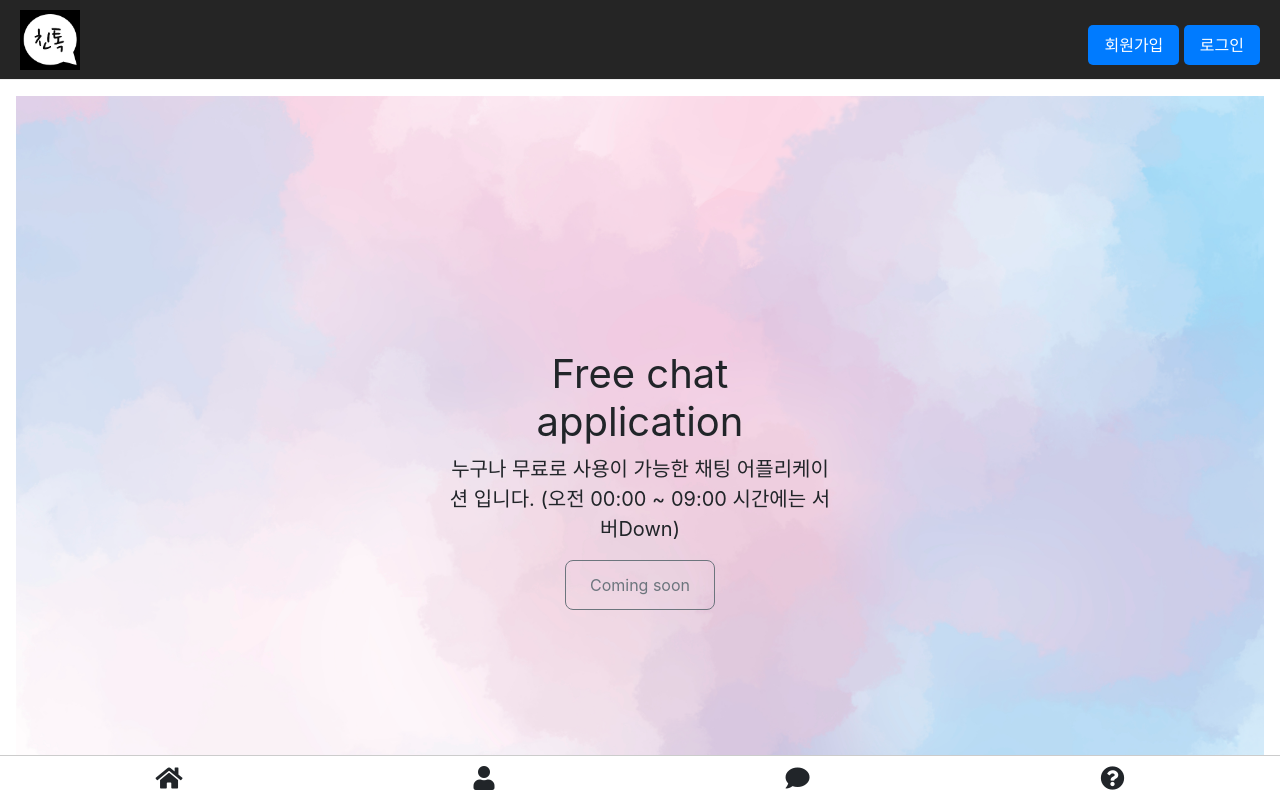
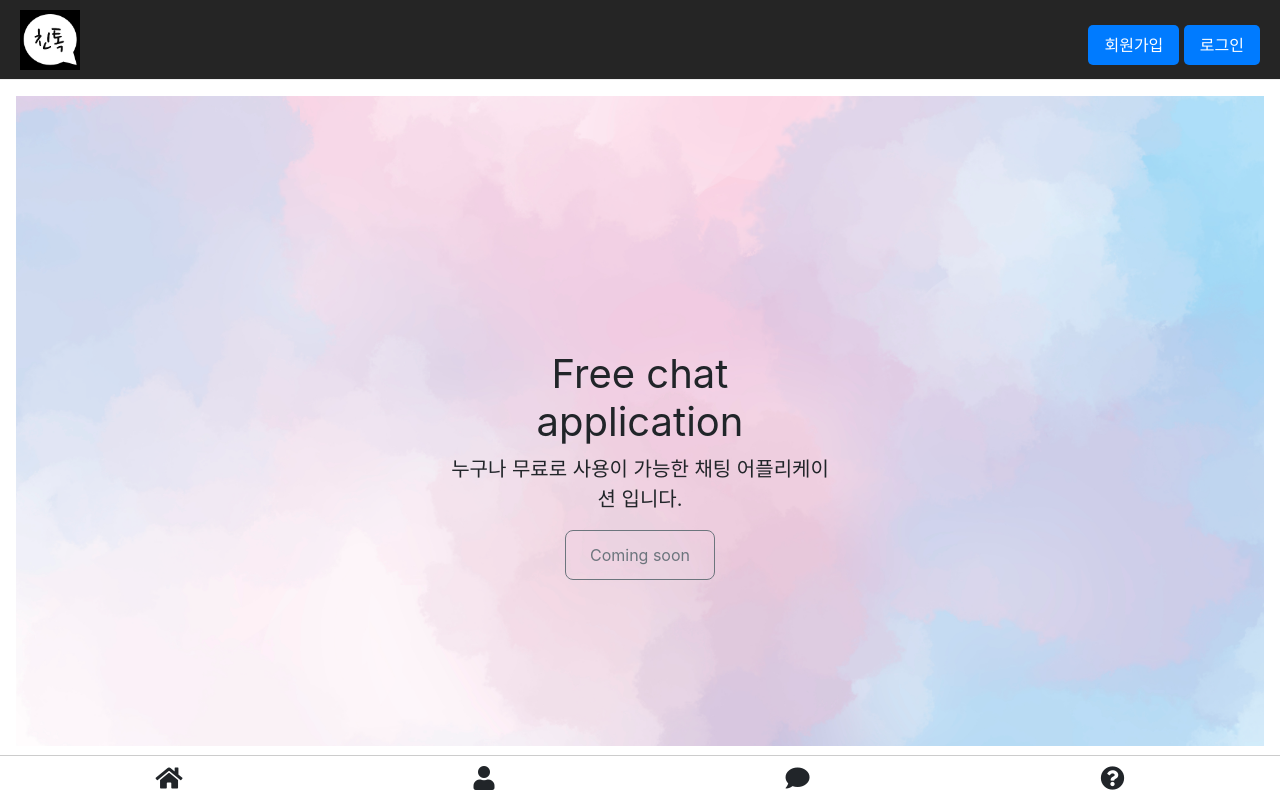
Before and after one commit to LJC0831/frontend, a Vue app: page / in a window 1280 px wide. Built offline with nearby package versions, Linux system fonts and the light colour scheme; what vue-toast-notification would draw is missing.

Commit message:
알림수정

```diff
--- a/src/components/main_01.vue
+++ b/src/components/main_01.vue
@@ -5,7 +5,7 @@
       <div class="col-md-5 p-lg-5 mx-auto my-5 header-content">
         <div class="header-text">
         <h1 class="display-4 fw-normal">Free chat application</h1>
-        <p class="lead fw-normal" >누구나 무료로 사용이 가능한 채팅 어플리케이션 입니다. (오전 00:00 ~ 09:00 시간에는 서버Down)</p>
+        <p class="lead fw-normal" >누구나 무료로 사용이 가능한 채팅 어플리케이션 입니다.</p>
         <p @click="alarm()" class="btn btn-outline-secondary">Coming soon</p>
       </div>
       </div>
```
